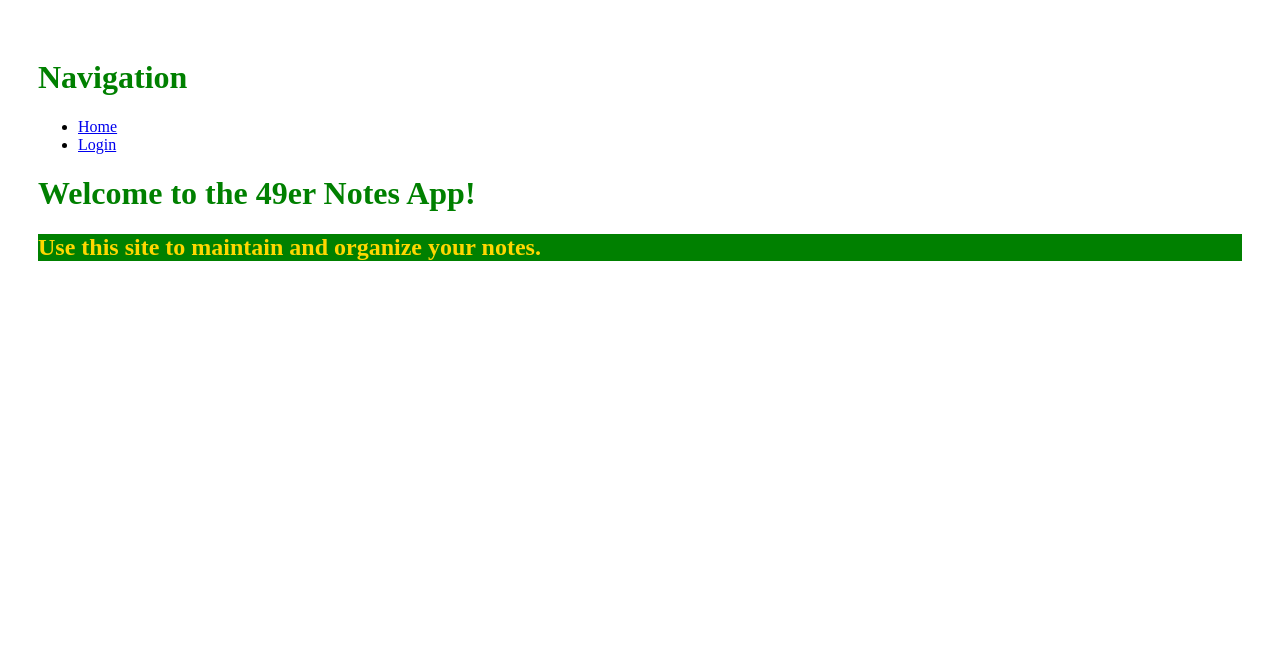
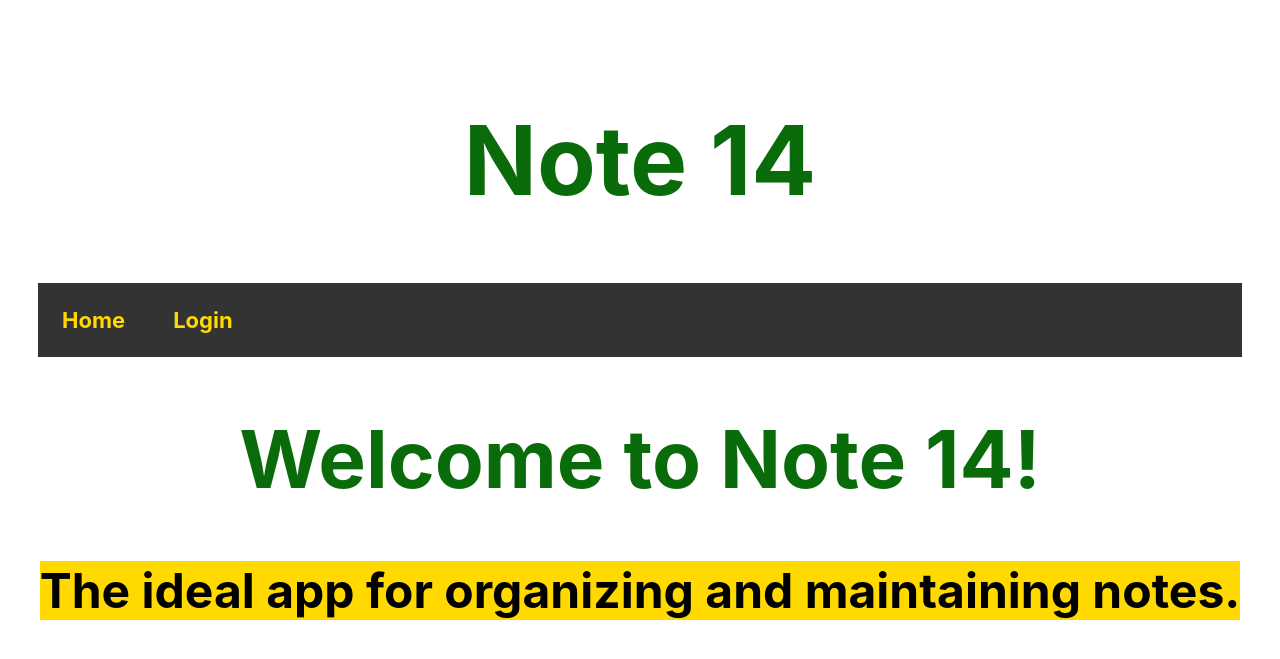
Before and after one commit to Jordan-Cottle/Software-Engineering-Group-Project, a Python web app: template note_14/templates/index.html in a window 1280 px wide. Shown: the top 659 px of the page. Run offline with Jinja, Linux system fonts and the light colour scheme; the template is opened without the code that fills it, so the values that code supplies are empty.

Commit message:
Added CSS styling to home page. Includes styling, coloring, padding w… (#193)
* Added CSS styling to home page. Includes styling, coloring, padding within core.html and index.html

* Updated Styling in main.css for home page. Removed in line styling

* Updated Styling in main.css for home page. Removed in line styling

* Updated Styling in main.css for home page. Removed in line styling.

* Updated Styling in main.css for home page. Removed all in line styling.

* Updated Styling in main.css for home page. Removed all in line styling, adjusted formatting

* Updated Styling in main.css for home page. Removed all in line styling, adjusted formatting

* Milestone 7 deliverable

* Updated Styling in main.css for home page. Removed all in line styling, adjusted formatting, adjusted sign_in.feature to accomodate name change

* Updated Styling in main.css for home page. Removed all in line styling, adjusted formatting, adjusted sign_in.feature to accomodate name change

```diff
--- a/note_14/static/main.css
+++ b/note_14/static/main.css
@@ -2,16 +2,50 @@ body {
     padding: 30px 30px;
     }
 h1{
-    color:green;
+    color:rgb(10, 107, 10);
+    font-size:6em;
+    font-family: -apple-system, BlinkMacSystemFont, 'Segoe UI', Roboto, Oxygen, Ubuntu, Cantarell, 'Open Sans', 'Helvetica Neue', sans-serif;text-align:center;
 }
 h2{
-    color:gold;
-    background:green;
+    color:rgb(255, 217, 0);
+    background:black;
 }
-.delete_comment {
-    display: inline;
+h3{
+    text-align: center;
+    font-size: 3em;
+    background-color:rgb(255, 217, 0);font-family: -apple-system, BlinkMacSystemFont, 'Segoe UI', Roboto, Oxygen, Ubuntu, Cantarell, 'Open Sans', 'Helvetica Neue', sans-serif;
+    display: table;
+    margin: auto;
+}
+h1.welcome{
+    color:rgb(10, 107, 10);
+    font-size:80px;
+    font-family: -apple-system, BlinkMacSystemFont, 'Segoe UI', Roboto, Oxygen, Ubuntu, Cantarell, 'Open Sans', 'Helvetica Neue', sans-serif;text-align:center;
 }
 
-.hidden {
-    display: none;
-}
+ul {
+    list-style-type: none;
+    margin: 0;
+    padding: 0;
+    overflow: hidden;
+    background-color: #333333;
+  }
+
+  li {
+    float: left;
+  }
+
+  li a {
+    display: block;
+    color:rgb(255, 217, 0);
+    text-align: center;
+    padding: 24px;
+    text-decoration: none;
+    font-family: -apple-system, BlinkMacSystemFont, 'Segoe UI', Roboto, Oxygen, Ubuntu, Cantarell, 'Open Sans', 'Helvetica Neue', sans-serif;
+    font-size: 22px;
+    font-weight: bold;
+  }
+
+  li a:hover {
+    background-color:rgb(10, 107, 10);
+  }
--- a/note_14/templates/core.html
+++ b/note_14/templates/core.html
@@ -8,10 +8,11 @@
     <title>UNCC Notes App</title>
     <!-- styles -->
     <link rel="stylesheet" href="{{ url_for('static', filename='main.css') }}">
+
 </head>
 
 <body>
-    <h1>Navigation</h1>
+    <h1>Note 14</h1>
     <ul>
         {% block navigation %}
         <li><a href="{{ url_for('main_page') }}">Home</a></li>
--- a/note_14/templates/index.html
+++ b/note_14/templates/index.html
@@ -1,10 +1,10 @@
 {% extends "core.html" %}
 {% block body %}
 {% if current_user.is_authenticated %}
-<h1>Welcome back to the 49er Notes App, {{ current_user.name }}!</h1>
+<h1 class="welcome">Welcome back to Note 14, {{ current_user.name }}!</h1>
 {% else %}
-<h1>Welcome to the 49er Notes App!</h1>
+<h1 class="welcome"> Welcome to Note 14!</h1>
 {% endif %}
 
-<h2>Use this site to maintain and organize your notes.</h2>
+<h3>The ideal app for organizing and maintaining notes.</h3>
 {% endblock body %}
```
Also changed, not shown: note_14/templates/login.html (line endings or trailing spaces), 2 other files.
